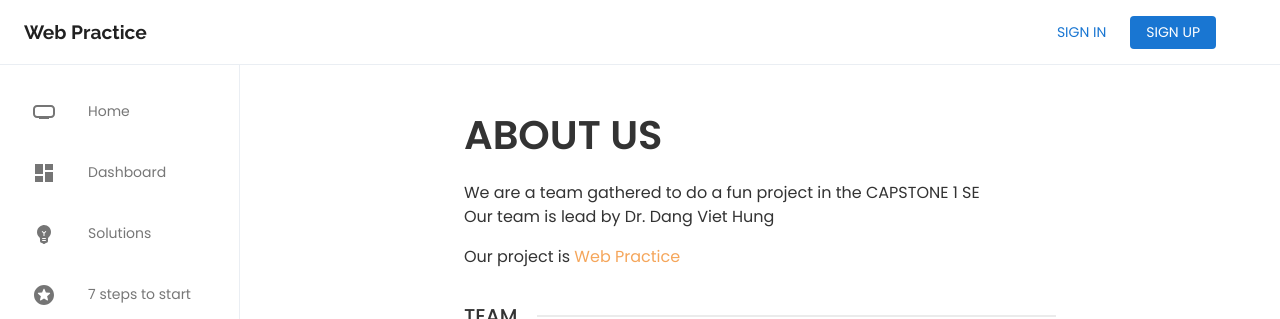
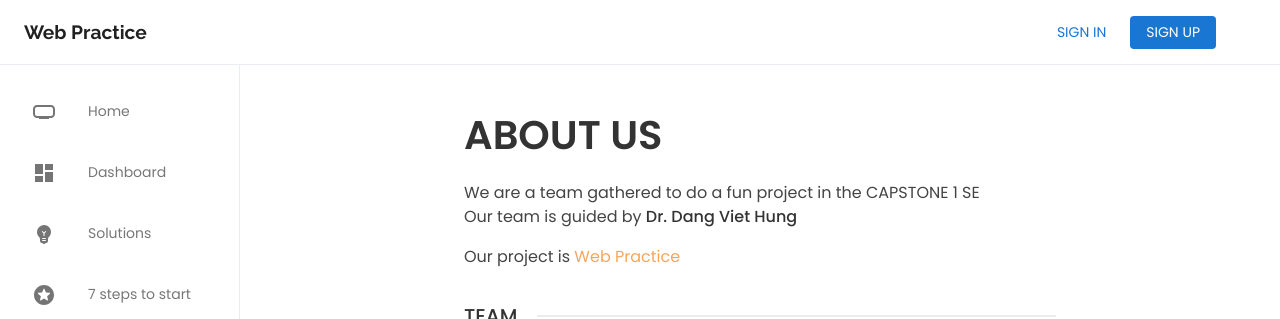
Before and after one commit to kctrnn/web-practice, a React (Create React App) app: page /about-us in a window 1280 px wide. Shown: the top 319 px of the page. Built offline with nearby package versions, Linux system fonts and the light colour scheme.

Commit message:
Update something

```diff
--- a/src/assets/styles/MyTeam.module.scss
+++ b/src/assets/styles/MyTeam.module.scss
@@ -17,7 +17,12 @@
   &_description,
   &_latestProject {
     margin: 1rem 0;
-    color: #333;
+    color: #444;
+
+    strong {
+      font-weight: 500;
+      color: #333;
+    }
   }
 
   &_latestProject > a:hover {
--- a/src/components/Layout/Header.tsx
+++ b/src/components/Layout/Header.tsx
@@ -172,20 +172,20 @@ export const Header = () => {
           </StyledMenuItem>
         </Link>
 
-        <StyledMenuItem>
+        {/* <StyledMenuItem>
           <ListItemIcon>
             <AccountCircle fontSize="small" />
           </ListItemIcon>
 
           <StyledListItemText primary="My Portfolio" />
-        </StyledMenuItem>
+        </StyledMenuItem> */}
 
         <StyledMenuItem>
           <ListItemIcon>
             <SettingsRoundedIcon fontSize="small" />
           </ListItemIcon>
 
-          <StyledListItemText primary="Setting" />
+          <StyledListItemText primary="Profile" />
         </StyledMenuItem>
 
         <Divider />
--- a/src/components/Layout/MyTeam.tsx
+++ b/src/components/Layout/MyTeam.tsx
@@ -26,7 +26,7 @@ export function MyTeam() {
         <h1 className={styles.header_title}>About us</h1>
         <p className={styles.header_description}>
           We are a team gathered to do a fun project in the CAPSTONE 1 SE <br />
-          Our team is lead by Dr. Dang Viet Hung
+          Our team is guided by <strong>Dr. Dang Viet Hung</strong>
         </p>
         <p className={styles.header_latestProject}>
           Our project is <LinkStyled to="/">Web Practice</LinkStyled>
```
